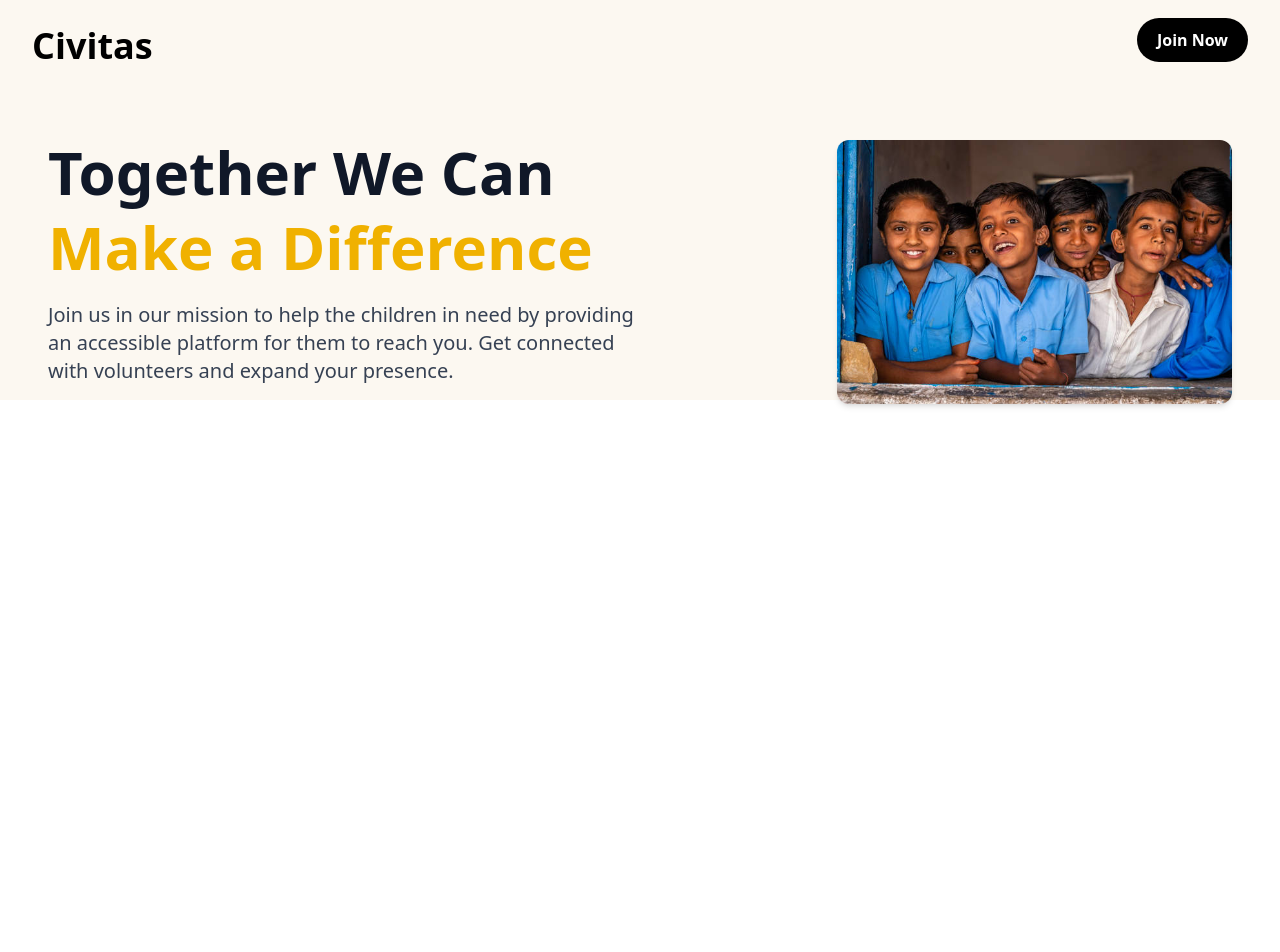
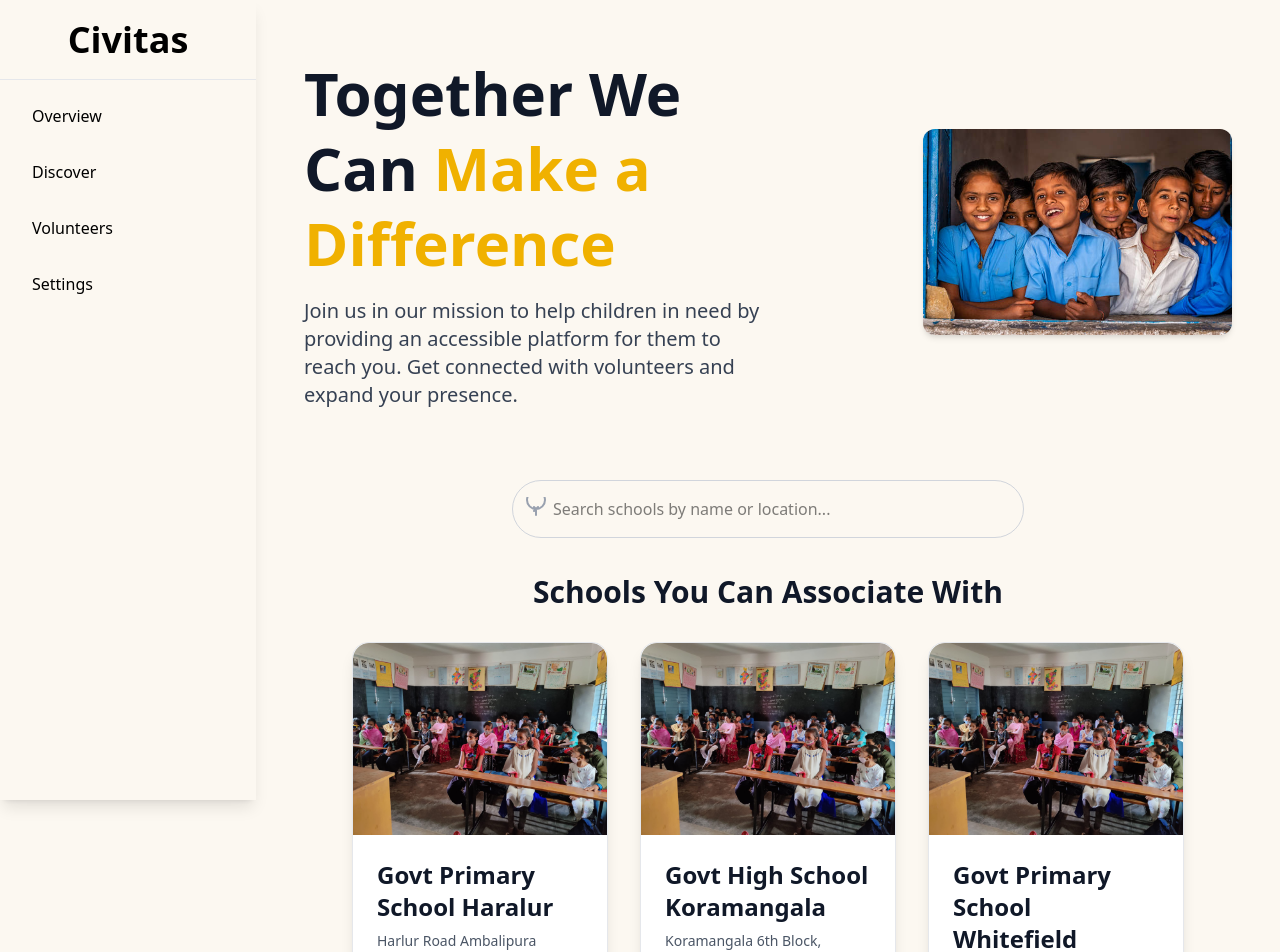
Before and after one commit to ishan-sp/civitas, a React (Vite) app in the folder civitas/: page /dashboard/ngo in a window 1280 px wide. Shown: the top 952 px of the page. Before the commit the page ends 800 px from the top, so only its background shows below. Built offline with nearby package versions, Linux system fonts and the light colour scheme.

Commit message:
Added cards to ngo section and scrolling

```diff
--- a/civitas/package.json
+++ b/civitas/package.json
@@ -19,6 +19,8 @@
     "react-datepicker": "^8.2.1",
     "react-dom": "^19.0.0",
     "react-router-dom": "^7.3.0",
+    "react-router-hash-link": "^2.4.3",
+    "react-scroll": "^1.9.3",
     "react-time-picker": "^7.0.0",
     "usestate": "^1.1.3"
   },
--- /dev/null
+++ b/civitas/src/components/NGODashboard/Card.jsx
@@ -0,0 +1,50 @@
+import GovtSchool from "../../assets/images/GovtSchool.jpg";
+
+export default function SchoolCard({
+  schoolName = "Govt Primary School Haralur",
+  location = "Harlur Road Ambalipura Village Bengaluru 560102",
+  schoolId = "2389732",
+}) {
+  return (
+    <div className="max-w-sm rounded-2xl overflow-hidden shadow-lg bg-white border border-gray-200 hover:shadow-xl transition-shadow flex flex-col">
+      {/* Image Section */}
+      <img
+        className="w-full h-48 object-cover rounded-t-2xl"
+        src={GovtSchool}
+        alt={schoolName}
+      />
+
+      {/* Content Section */}
+      <div className="p-6 flex flex-col flex-grow">
+        <h2 className="text-2xl font-extrabold text-gray-900">{schoolName}</h2>
+        <p className="text-gray-600 text-sm mt-2 flex-grow">{location}</p>
+
+        <button
+          className="mt-6 w-full px-6 py-3 bg-yellow-500 hover:bg-yellow-600 text-white text-sm font-semibold rounded-lg shadow-md transition-all"
+          onClick={() => {
+            fetch("/ngo/associate", {
+              method: "POST",
+              headers: {
+                "Content-Type": "application/json",
+              },
+              body: JSON.stringify({ schoolId }),
+            })
+              .then((response) => {
+                if (response.ok) {
+                  alert("Successfully associated!");
+                } else {
+                  alert("Failed to associate. Please try again.");
+                }
+              })
+              .catch((error) => {
+                console.error("Error:", error);
+                alert("An error occurred. Please try again.");
+              });
+          }}
+        >
+          Associate
+        </button>
+      </div>
+    </div>
+  );
+}
--- a/civitas/src/components/NGODashboard/Hero.jsx
+++ b/civitas/src/components/NGODashboard/Hero.jsx
@@ -1,8 +1,8 @@
-import ngoDashboardHero from "../../assets/images/ngoDashboardHero.jpg"; // Adjust the path based on your folder structure
+import ngoDashboardHero from "../../assets/images/ngoDashboardHero.jpg";
 
 function NgoHeroSection() {
   return (
-    <section className="bg-[#FCF8F1] pt-16 h-[40vh] flex items-center">
+    <section className="bg-[#FCF8F1] pt-16 h-[50vh] flex items-center">
       <div className="container mx-auto px-6 lg:px-12 flex flex-col lg:flex-row items-center justify-between gap-12">
         {/* Left Side - Text Content */}
         <div className="lg:w-1/2 text-center lg:text-left">
@@ -10,10 +10,8 @@ function NgoHeroSection() {
             Together We Can <span className="text-yellow-500">Make a Difference</span>
           </h1>
           <p className="mt-4 text-base text-gray-700 sm:text-lg lg:text-xl">
-            Join us in our mission to help the children in need by providing an accessible platform for them to reach you. Get connected with volunteers and expand your presence.
+            Join us in our mission to help children in need by providing an accessible platform for them to reach you. Get connected with volunteers and expand your presence.
           </p>
-          <div className="mt-6 flex flex-col sm:flex-row sm:justify-center lg:justify-start gap-4">
-          </div>
         </div>
 
         {/* Right Side - Image */}
--- a/civitas/src/components/NGODashboard/NGODash.jsx
+++ b/civitas/src/components/NGODashboard/NGODash.jsx
@@ -1,12 +1,64 @@
-import Hero from "./Hero";
-import Navbar from "../Navbar";
+import React, { useState } from "react";
+import NgoHeroSection from "./Hero";
+import SchoolCard from "./Card";
+import VerticalNavbar from "../VerticalNavbar";
+import SearchBar from "./Searchbar";
 
 const NGODash = () => {
-    return (
-        <>
-        <Navbar />
-        <Hero />
-        </>
-    );
-}
+  const schools = [
+    { schoolName: "Govt Primary School Haralur", location: "Harlur Road Ambalipura Village Bengaluru 560102", schoolId: "2389732" },
+    { schoolName: "Govt High School Koramangala", location: "Koramangala 6th Block, Bengaluru 560095", schoolId: "2389733" },
+    { schoolName: "Govt Primary School Whitefield", location: "Whitefield Main Road, Bengaluru 560066", schoolId: "2389734" },
+    { schoolName: "Govt Senior Secondary School Jaipur", location: "MI Road, Jaipur, Rajasthan 302001", schoolId: "2389735" },
+    { schoolName: "Govt High School Ranchi", location: "Main Road, Ranchi, Jharkhand 834001", schoolId: "2389736" },
+    { schoolName: "Govt Primary School Andheri", location: "Andheri West, Mumbai, Maharashtra 400058", schoolId: "2389737" },
+  ];
+
+  const [filteredSchools, setFilteredSchools] = useState(schools);
+
+  return (
+    <div className="flex bg-[#FCF8F1] min-h-screen">
+      {/* Vertical Navbar */}
+      <VerticalNavbar
+        links={[
+          { name: "Overview", href: "/dashboard/ngo/overview" },
+          { name: "Discover", scrollTo: "associate-section" }, // Use scrollTo for smooth scrolling
+          { name: "Volunteers", href: "/dashboard/ngo/volunteers" },
+          { name: "Settings", href: "/dashboard/ngo/settings" },
+        ]}
+      />
+
+      {/* Main Content */}
+      <div className="flex-1 ml-64">
+        {/* Hero Section */}
+        <NgoHeroSection />
+
+        {/* Discover Section */}
+        <section id="discover-section" className="container mx-auto px-6 lg:px-12 pt-20 pb-4">
+          <SearchBar
+            data={schools}
+            filterKey="schoolName"
+            onResults={(results) => setFilteredSchools(results)}
+          />
+          <section id="associate-section" className="container mx-auto px-6 lg:px-12 py-1">
+            <h2 className="text-3xl font-bold text-gray-900 mb-8 text-center">
+              Schools You Can Associate With
+            </h2>
+            <div className="grid grid-cols-1 sm:grid-cols-2 lg:grid-cols-3 gap-8">
+              {filteredSchools.map((school, index) => (
+                <SchoolCard
+                  key={index}
+                  schoolName={school.schoolName}
+                  location={school.location}
+                  schoolId={school.schoolId}
+                />
+              ))}
+            </div>
+          </section>
+        </section>
+      </div>
+    </div>
+  );
+};
+
 export default NGODash;
--- /dev/null
+++ b/civitas/src/components/NGODashboard/Searchbar.jsx
@@ -0,0 +1,49 @@
+import React, { useState } from "react";
+
+const SearchBar = ({ data, filterKey, onResults }) => {
+  const [query, setQuery] = useState("");
+
+  const handleSearch = (e) => {
+    const input = e.target.value;
+    setQuery(input);
+
+    // Perform semantic analysis and filtering
+    const normalizedQuery = input.toLowerCase().trim();
+    const filteredResults = data.filter((item) =>
+      item[filterKey].toLowerCase().includes(normalizedQuery)
+    );
+
+    // Return filtered results to the parent component
+    onResults(filteredResults);
+  };
+
+  return (
+    <div className="flex justify-center mb-8">
+      <div className="relative w-3/4 max-w-lg">
+        <input
+          type="text"
+          value={query}
+          onChange={handleSearch}
+          placeholder="Search schools by name or location..."
+          className="w-full px-4 py-4 pl-10 border border-gray-300 rounded-full focus:ring-2 focus:ring-blue-500 focus:border-transparent outline-none transition-all"
+        />
+        <svg
+          className="absolute left-3 top-1/2 transform -translate-y-1/2 text-gray-400 h-6 w-6"
+          xmlns="http://www.w3.org/2000/svg"
+          fill="none"
+          viewBox="0 0 24 24"
+          stroke="currentColor"
+        >
+          <path
+            strokeLinecap="round"
+            strokeLinejoin="round"
+            strokeWidth="2"
+            d="M10 14l2-2m0 0l2-2m-2 2l-2-2m2 2v6m0-6a9 9 0 110-18 9 9 0 010 18z"
+          />
+        </svg>
+      </div>
+    </div>
+  );
+};
+
+export default SearchBar;
--- /dev/null
+++ b/civitas/src/components/VerticalNavbar.jsx
@@ -0,0 +1,48 @@
+import { Link as ScrollLink } from "react-scroll";
+import { Link as RouterLink } from "react-router-dom";
+
+function VerticalNavbar({ links = [] }) {
+  return (
+    <div className="fixed top-0 left-0 h-full w-64 bg-[#FCF8F1] shadow-lg overflow-y-auto">
+      {/* Logo */}
+      <div className="flex items-center justify-center h-20 border-b border-gray-200">
+        <RouterLink to="/" className="text-2xl sm:text-3xl lg:text-4xl font-bold text-black">
+          Civitas
+        </RouterLink>
+      </div>
+
+      {/* Navbar Links */}
+      <nav className="flex flex-col items-start p-4 space-y-4">
+        {links.map((link, index) => {
+          if (link.scrollTo) {
+            // Use react-scroll for scrolling links
+            return (
+              <ScrollLink
+                key={index}
+                to={link.scrollTo}
+                smooth={true}
+                duration={500}
+                offset={-80} // Adjust offset to account for fixed navbar height
+                className="w-full px-4 py-2 text-base text-black transition-all duration-200 rounded-lg hover:bg-yellow-300 hover:text-black focus:bg-yellow-300 focus:text-black cursor-pointer"
+              >
+                {link.name}
+              </ScrollLink>
+            );
+          }
+          // Use react-router-dom for navigation links
+          return (
+            <RouterLink
+              key={index}
+              to={link.href}
+              className="w-full px-4 py-2 text-base text-black transition-all duration-200 rounded-lg hover:bg-yellow-300 hover:text-black focus:bg-yellow-300 focus:text-black"
+            >
+              {link.name}
+            </RouterLink>
+          );
+        })}
+      </nav>
+    </div>
+  );
+}
+
+export default VerticalNavbar;
```
Also changed, not shown: civitas/src/assets/images/GovtSchool.jpg (added), 1 other file (tests, documents, lock files or other folders).
